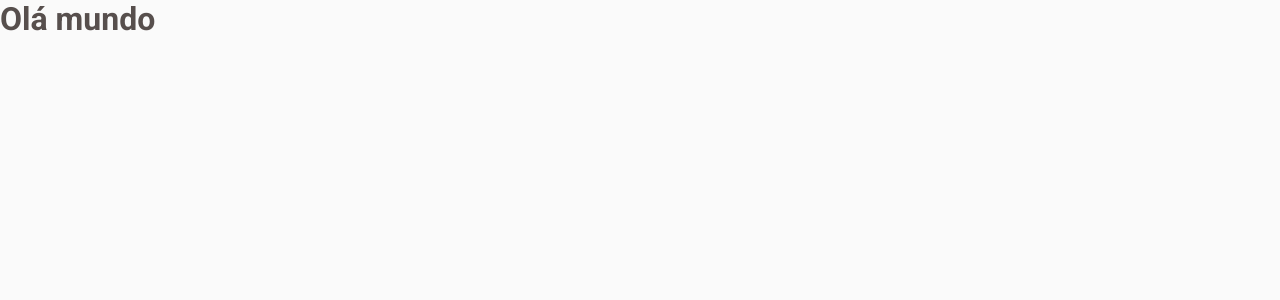
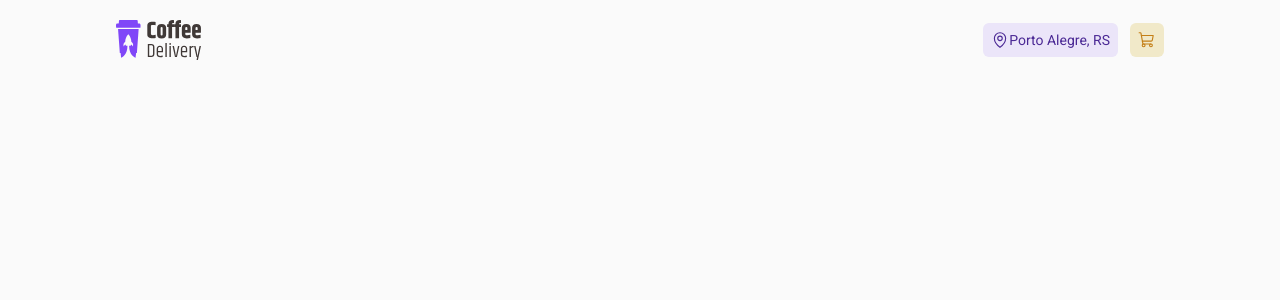
Before and after one commit to MayconSlv/Coffee-Delivery, a React (Vite) app: page / in a window 1280 px wide. Shown: the top 300 px of the page. Built offline with nearby package versions, Linux system fonts and the light colour scheme.

Commit message:
criação e estilização do componente header

```diff
--- a/package.json
+++ b/package.json
@@ -9,6 +9,7 @@
     "preview": "vite preview"
   },
   "dependencies": {
+    "phosphor-react": "^1.4.1",
     "react": "^18.2.0",
     "react-dom": "^18.2.0",
     "styled-components": "^5.3.6"
--- a/src/App.tsx
+++ b/src/App.tsx
@@ -6,9 +6,7 @@ import { Home } from './pages/Home'
 export function App() {
   return(
     <ThemeProvider theme={defaultTheme} >
-      <div>
-        <Home/>
-      </div>
+      <Home/>
       <GlobalStyle />
     </ThemeProvider>
   )
--- /dev/null
+++ b/src/components/Header/index.tsx
@@ -0,0 +1,21 @@
+import { ShoppingCart, MapPin } from 'phosphor-react'
+import img from '../../assets/Logo.svg'
+import { CartButton, HeaderContainer, LocalButton } from './style'
+
+export function Header() {
+  return(
+    <HeaderContainer>
+      <img src={img} alt="" />
+
+      <div>
+        <LocalButton href="">
+          <MapPin size={18}/>Porto Alegre, RS
+        </LocalButton>
+
+        <CartButton>
+          <ShoppingCart size={18}/>
+        </CartButton>
+      </div>
+    </HeaderContainer>
+  )
+}
--- /dev/null
+++ b/src/components/Header/style.ts
@@ -0,0 +1,36 @@
+import styled from "styled-components";
+
+export const HeaderContainer = styled.header`
+  display: flex;
+  justify-content: space-between;
+  align-items: center;
+
+  width: 85%;
+  margin: 0 auto;
+  padding: 2rem;
+
+  div {
+    display: flex;
+    align-items: center;
+    gap: 1.2rem;
+    font-size: 1.4rem;
+  }
+`
+
+const baseButton = styled.a`
+  padding: .8rem;
+  display: flex;
+  align-items: center;
+  font-size: 1.4rem;
+  text-decoration: none;
+  border-radius: 6px;
+`
+export const LocalButton = styled(baseButton)`
+  background-color: ${(props) => props.theme['purple-light']};
+  color: ${(props) => props.theme['purple-dark']};
+`
+
+export const CartButton = styled(baseButton)`
+  background-color: ${(props) => props.theme['yellow-light']};
+  color: ${(props) => props.theme['yellow-dark']};
+`
--- a/src/main.tsx
+++ b/src/main.tsx
@@ -5,5 +5,5 @@ import { App } from './App'
 ReactDOM.createRoot(document.getElementById('root') as HTMLElement).render(
   <React.StrictMode>
     <App />
-  </React.StrictMode>,
+  </React.StrictMode>
 )
--- a/src/pages/Home/index.tsx
+++ b/src/pages/Home/index.tsx
@@ -1,5 +1,9 @@
+import { Header } from "../../components/Header";
+
 export function Home() {
   return(
-    <h1>Olá mundo</h1>
+    <>
+      <Header />
+    </>
   )
 }
--- a/src/styles/global.ts
+++ b/src/styles/global.ts
@@ -2,7 +2,7 @@ import { createGlobalStyle } from 'styled-components';
 
 export const GlobalStyle = createGlobalStyle`
   :root {
-    font-size: 62.5%
+    font-size: 62.5%;
   }
 
   * {
```
Also changed, not shown: src/assets/Logo.svg (added), 1 other file (tests, documents, lock files or other folders).
